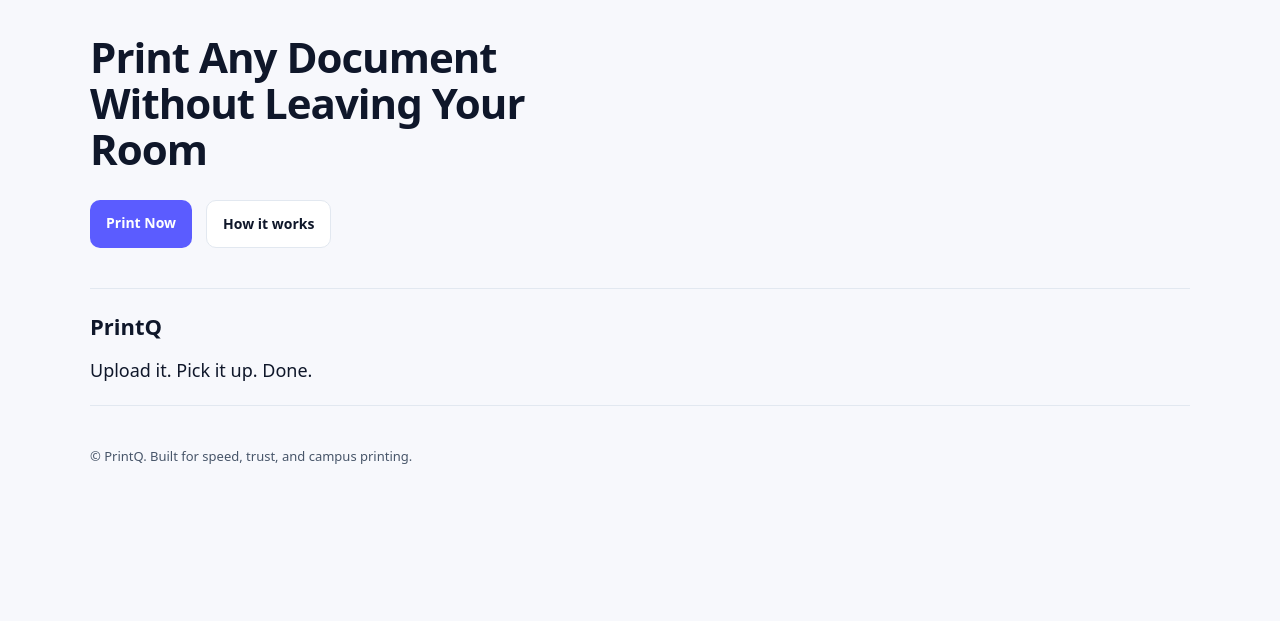
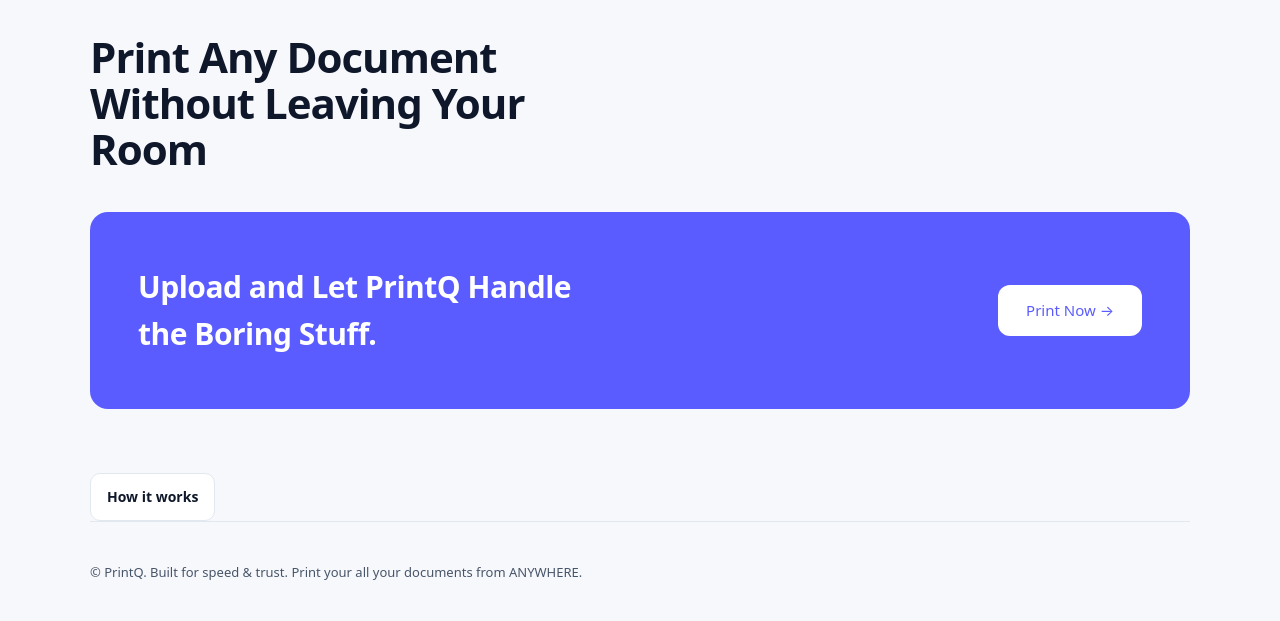
Before and after one commit to barasapeter/PrintQ, a Python web app: template app/templates/index.html in a window 1280 px wide. Shown: the part 84-705 px from the top of the page. Run offline with Jinja, Linux system fonts and the light colour scheme; the template is opened without the code that fills it, so the values that code supplies are empty.

Commit message:
refactor landing page: more simplicity

```diff
--- a/app/templates/index.html
+++ b/app/templates/index.html
@@ -7,135 +7,178 @@
   <title>PrintQ</title>
 
   <style>
-:root{
-  --bg:#f7f8fc;
-  --panel:#ffffff;
-  --text:#0f172a;
-  --muted:#475569;
-  --border:#e2e8f0;
-  --accent:#5b5cff;
+    :root {
+      --bg: #f7f8fc;
+      --panel: #ffffff;
+      --text: #0f172a;
+      --muted: #475569;
+      --border: #e2e8f0;
+      --accent: #5b5cff;
     }
 
-*{
-  box-sizing:border-box;
-  margin:0;
-  padding:0;
+    * {
+      box-sizing: border-box;
+      margin: 0;
+      padding: 0;
     }
 
-body{
+    body {
       font-family: ui-sans-serif, system-ui, -apple-system, Segoe UI, Roboto, Arial;
-  background:var(--bg);
-  color:var(--text);
-  line-height:1.55;
+      background: var(--bg);
+      color: var(--text);
+      line-height: 1.55;
     }
 
-.container{
-  width:min(1100px, 92%);
-  margin:0 auto;
+    .container {
+      width: min(1100px, 92%);
+      margin: 0 auto;
     }
 
-nav{
-  display:flex;
-  justify-content:space-between;
-  align-items:center;
-  padding:22px 0;
+    nav {
+      display: flex;
+      justify-content: space-between;
+      align-items: center;
+      padding: 22px 0;
     }
 
     .logo img {
       max-width: 100px;
     }
 
-.hero{
-  padding:34px 0 40px;
+    .hero {
+      padding: 34px 0 40px;
     }
 
-.hero h1{
-  font-size:42px;
-  line-height:1.1;
-  letter-spacing:-1px;
-  max-width:20ch;
+    .hero h1 {
+      font-size: 42px;
+      line-height: 1.1;
+      letter-spacing: -1px;
+      max-width: 20ch;
     }
 
-.cta{
-  margin-top:28px;
-  display:flex;
-  gap:14px;
-  text-decoration:none;
+    .cta {
+      margin-top: 28px;
+      display: flex;
+      gap: 14px;
+      text-decoration: none;
     }
 
-.button{
-  padding:12px 16px;
-  border-radius:10px;
-  font-weight:600;
-  font-size:14px;
-  border:1px solid var(--border);
-  background:var(--panel);
-  color:var(--text);
-  text-decoration:none;
+    .button {
+      padding: 12px 16px;
+      border-radius: 10px;
+      font-weight: 600;
+      font-size: 14px;
+      border: 1px solid var(--border);
+      background: var(--panel);
+      color: var(--text);
+      text-decoration: none;
+      display: inline-block;
     }
 
-.button.primary{
-  background:var(--accent);
-  color:white;
-  border:none;
+    .button.primary {
+      background: var(--accent);
+      color: white;
+      border: none;
     }
 
-.section{
-  padding:20px 0;
-  border-top:1px solid var(--border);
+    .section {
+      padding: 20px 0;
+      border-top: 1px solid var(--border);
     }
 
-.section h2{
-  font-size:22px;
-  margin-bottom:14px;
+    .section h2 {
+      font-size: 22px;
+      margin-bottom: 14px;
     }
 
-.section p{
-  color:var(--muted);
-  max-width:75ch;
+    .section p {
+      color: var(--muted);
+      max-width: 75ch;
     }
 
-.footer{
-  padding:40px 0;
-  color:var(--muted);
-  font-size:13px;
-  border-top:1px solid var(--border);
+    .cta-band {
+      background: var(--accent);
+      color: white;
+      border-radius: 18px;
+      padding: 52px 48px;
+      display: flex;
+      align-items: center;
+      justify-content: space-between;
+      gap: 24px;
+      margin-bottom: 64px;
+    }
+
+    .cta-band h2 {
+      font-size: 30px;
+      font-weight: 800;
+      letter-spacing: -0.5px;
+      max-width: 28ch;
+    }
+
+    .cta-band .btn.white {
+      background: white;
+      color: var(--accent);
+      border: none;
+      padding: 14px 28px;
+      font-size: 15px;
+      flex-shrink: 0;
+      text-decoration: none;
+      border-radius: 12px;
+    }
+
+    .footer {
+      padding: 40px 0;
+      color: var(--muted);
+      font-size: 13px;
+      border-top: 1px solid var(--border);
+    }
+
+    @media (max-width: 768px) {
+      .cta-band {
+        flex-direction: column;
+        align-items: flex-start;
+        padding: 32px 24px;
+      }
+
+      .cta-band .btn.white {
+        text-align: center;
+      }
+
+      .cta-band h2 {
+        max-width: 100%;
+      }
     }
   </style>
-
 </head>
 
 <body>
-
   <div class="container">
 
     <nav>
       <div class="logo">
-      <img src="/static/images/logo.png" alt="">
+        <img src="/static/images/logo.png" alt="PrintQ logo">
       </div>
     </nav>
 
     <section class="hero">
       <h1>Print Any Document Without Leaving Your Room</h1>
 
+
+    </section>
+
+    <div class="cta-band">
+      <h2>Upload and Let PrintQ Handle the Boring Stuff.</h2>
+      <a class="btn white" href="/get-started">Print Now →</a>
+    </div>
+
     <div class="cta">
-      <a class="button primary" href="/get-started">Print Now</a>
       <a class="button">How it works</a>
     </div>
-  </section>
 
-  <section class="section">
-    <h2>PrintQ</h2>
-    <p style="font-size:18px;color:var(--text)">
-      Upload it. Pick it up. Done.
-    </p>
-  </section>
-
-  <div class="footer">
-    © PrintQ. Built for speed, trust, and campus printing.
-  </div>
+    <footer class="footer">
+      © PrintQ. Built for speed & trust. Print your all your documents from ANYWHERE.
+    </footer>
 
   </div>
-
 </body>
 </html>
```
Lines whose indentation alone changed are shown as unchanged.
